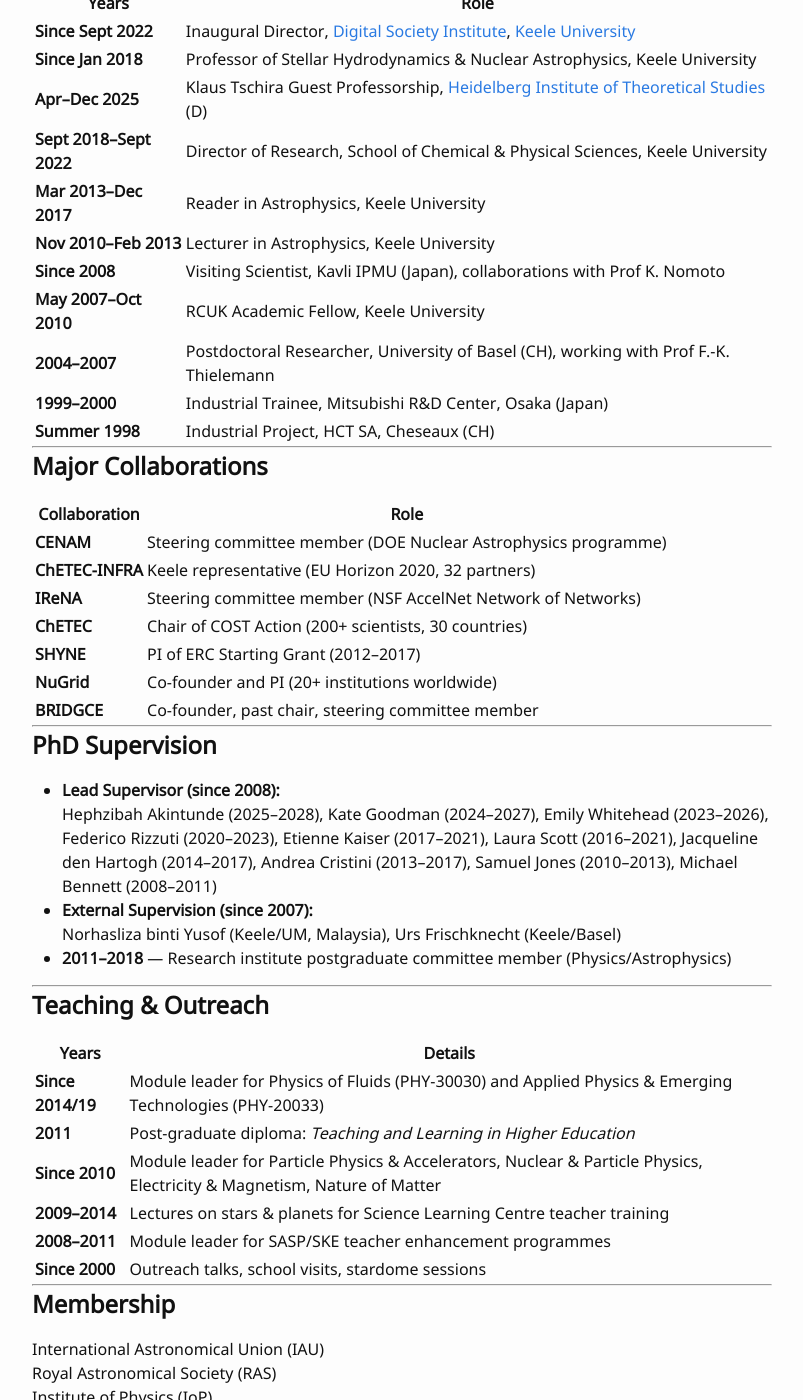
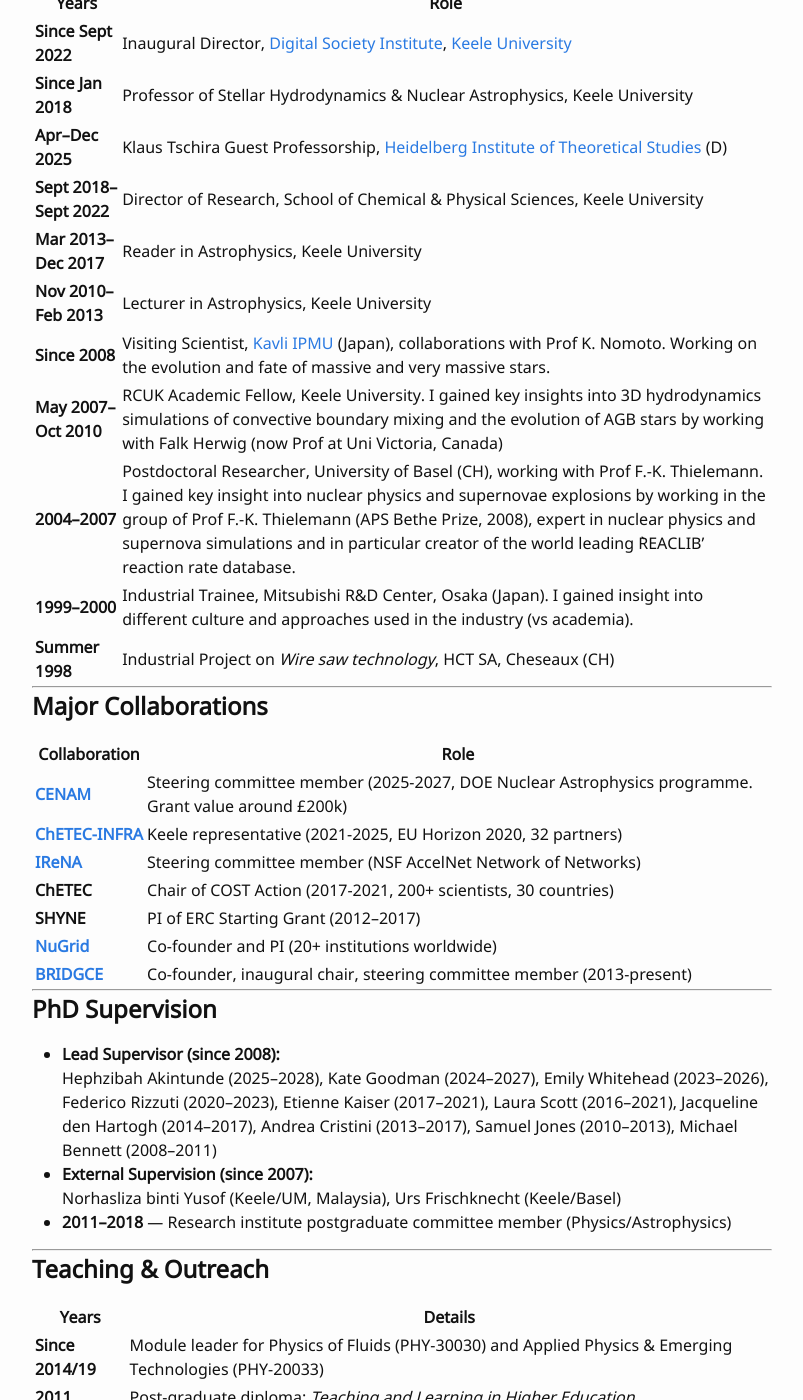
Before and after one commit to raphael-hirschi/raphael-hirschi.github.io, a Jekyll site: the page built from cv.md, in a window 1280 px wide and 1400 px high, scrolled down 715 px. Shown: the whole window, without its empty margins (238-1041 px from the left). Built offline with Jekyll 4.4.1, drawn with Linux system fonts in a browser that asks for light colours.

Commit message:
Update CV with detailed role descriptions
Enhanced descriptions of professional roles and collaborations in CV.

```diff
--- a/cv.md
+++ b/cv.md
@@ -36,11 +36,11 @@ Made in Switzerland (CH)
 | **Sept 2018–Sept 2022** | Director of Research, School of Chemical & Physical Sciences, Keele University |
 | **Mar 2013–Dec 2017** | Reader in Astrophysics, Keele University |
 | **Nov 2010–Feb 2013** | Lecturer in Astrophysics, Keele University |
-| **Since 2008** | Visiting Scientist, Kavli IPMU (Japan), collaborations with Prof K. Nomoto |
-| **May 2007–Oct 2010** | RCUK Academic Fellow, Keele University |
-| **2004–2007** | Postdoctoral Researcher, University of Basel (CH), working with Prof F.-K. Thielemann |
-| **1999–2000** | Industrial Trainee, Mitsubishi R&D Center, Osaka (Japan) |
-| **Summer 1998** | Industrial Project, HCT SA, Cheseaux (CH) |
+| **Since 2008** | Visiting Scientist, [Kavli IPMU](http://www.ipmu.jp/) (Japan), collaborations with Prof K. Nomoto. Working on the evolution and fate of massive and very massive stars. |
+| **May 2007–Oct 2010** | RCUK Academic Fellow, Keele University. I gained key insights into 3D hydrodynamics simulations of convective boundary mixing and the evolution of AGB stars by working with Falk Herwig (now Prof at Uni Victoria, Canada)  |
+| **2004–2007** | Postdoctoral Researcher, University of Basel (CH), working with Prof F.-K. Thielemann. I gained key insight into nuclear physics and supernovae explosions by working in the group of Prof F.-K. Thielemann (APS Bethe Prize, 2008), expert in nuclear physics and supernova simulations and in particular creator of the world leading `REACLIB’ reaction rate database. |
+| **1999–2000** | Industrial Trainee, Mitsubishi R&D Center, Osaka (Japan). I gained  insight into different culture and approaches used in the industry (vs academia). |
+| **Summer 1998** | Industrial Project on *Wire saw technology*, HCT SA, Cheseaux (CH) |
 
 ---
 
@@ -48,13 +48,13 @@ Made in Switzerland (CH)
 
 | Collaboration | Role |
 |---------------|------|
-| **CENAM** | Steering committee member (DOE Nuclear Astrophysics programme) |
-| **ChETEC‑INFRA** | Keele representative (EU Horizon 2020, 32 partners) |
-| **IReNA** | Steering committee member (NSF AccelNet Network of Networks) |
-| **ChETEC** | Chair of COST Action (200+ scientists, 30 countries) |
+| **[CENAM](https://www.cenamweb.org/)** | Steering committee member (2025-2027, DOE Nuclear Astrophysics programme. Grant value around £200k) |
+| **[ChETEC‑INFRA](https://www.chetec-infra.eu/)** | Keele representative (2021-2025, EU Horizon 2020, 32 partners) |
+| **[IReNA](https://www.irenaweb.org/)** | Steering committee member (NSF AccelNet Network of Networks) |
+| **ChETEC** | Chair of COST Action (2017-2021, 200+ scientists, 30 countries) |
 | **SHYNE** | PI of ERC Starting Grant (2012–2017) |
-| **NuGrid** | Co‑founder and PI (20+ institutions worldwide) |
-| **BRIDGCE** | Co‑founder, past chair, steering committee member |
+| **[NuGrid](https://nugrid.github.io/)** | Co‑founder and PI (20+ institutions worldwide) |
+| **[BRIDGCE](http://www.astro.keele.ac.uk/bridgce)** | Co‑founder, inaugural chair, steering committee member (2013-present) |
 
 ---
 
```
